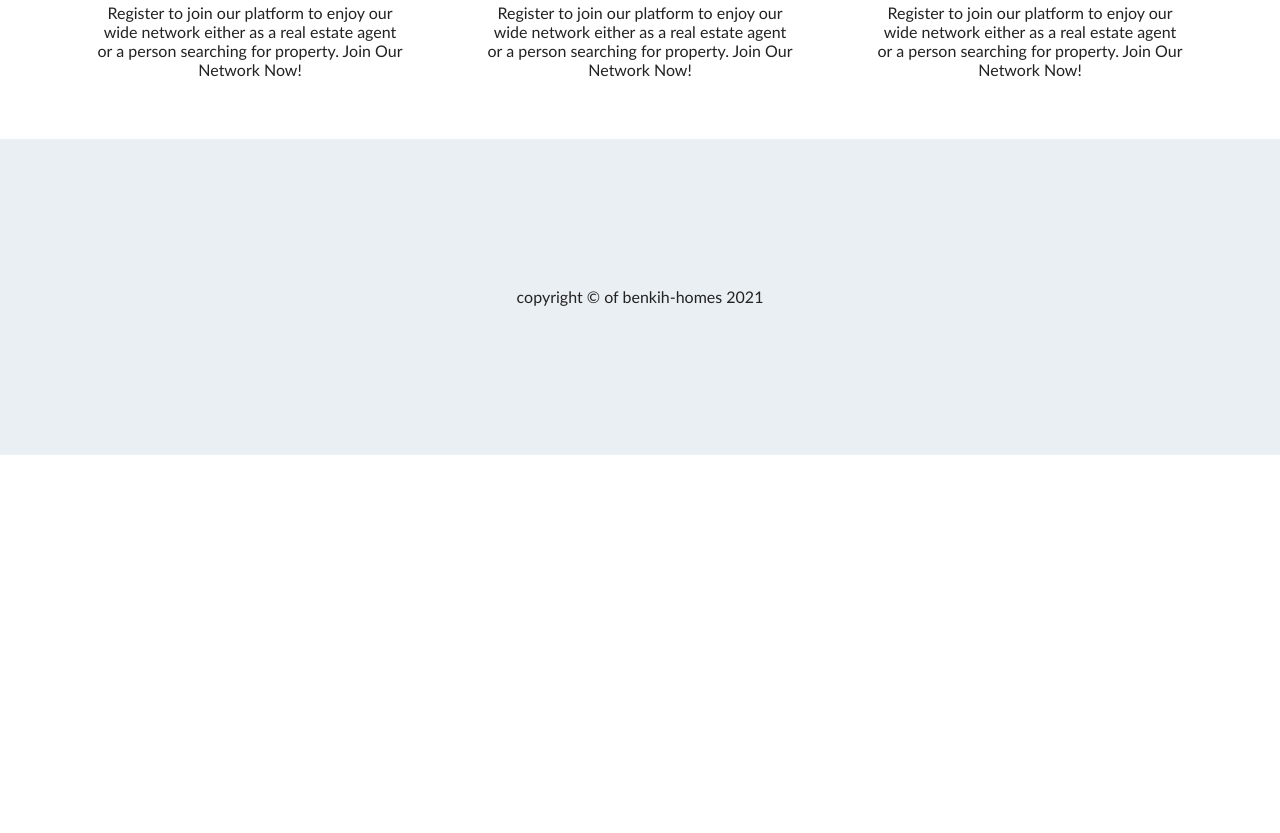
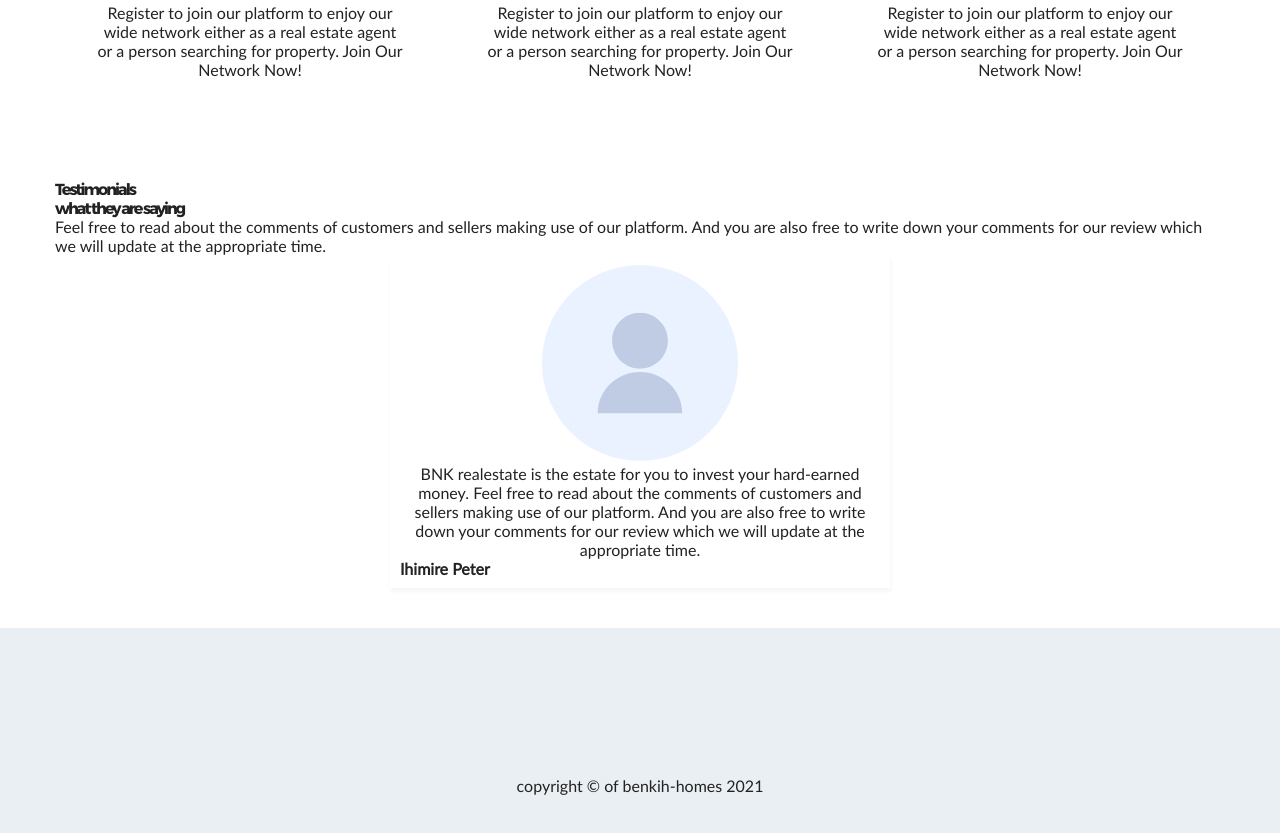
Before and after one commit to peterihimire/benkih-homes-react, a React (Create React App) app: page / in a window 1280 px wide. Shown: the part 8660-9493 px from the top of the page. Before the commit the page ends 9115 px from the top, so only its background shows below. Built offline with nearby package versions, Linux system fonts and the light colour scheme.

Commit message:
Worked on the homepage, added home-testimonials component and its corresponding css file and more

```diff
--- /dev/null
+++ b/src/properties/components/HomeTestimonials.css
@@ -0,0 +1,22 @@
+.home-testimonials {
+  padding: 4rem 0;
+}
+
+.testimonials-img img {
+  border-radius: 50%;
+}
+
+.testimonials-content {
+  display: flex;
+  flex-direction: column;
+  align-items: center;
+  justify-content: center;
+  width: 500px;
+  margin: 0 auto;
+  box-shadow: var(--main-shadow);
+  padding: 1rem;
+}
+
+.testimonials-content p {
+  text-align: center;
+}
--- /dev/null
+++ b/src/properties/components/HomeTestimonials.js
@@ -0,0 +1,39 @@
+import React from "react";
+import "./HomeTestimonials.css";
+import img from "../../assets/profile.png";
+// import Card from '../../shared/components/UIElements/Card';
+
+const HomeTestimonials = () => {
+  return (
+    <div className="home-testimonials">
+      <h4>Testimonials</h4>
+      <h4>what they are saying</h4>
+      <p>
+        Feel free to read about the comments of customers and sellers making use
+        of our platform. And you are also free to write down your comments for
+        our review which we will update at the appropriate time.
+      </p>
+      <div className="main-testimonials">
+        {/* <Card> */}
+          <div className="testimonials-content">
+            <div className="testimonials-img">
+              <img src={img} alt="people" />
+            </div>
+            <div>
+              <p>
+                BNK realestate is the estate for you to invest your hard-earned
+                money. Feel free to read about the comments of customers and
+                sellers making use of our platform. And you are also free to
+                write down your comments for our review which we will update at
+                the appropriate time.
+              </p>
+              <b>Ihimire Peter</b>
+            </div>
+          </div>
+        {/* </Card> */}
+      </div>
+    </div>
+  );
+};
+
+export default HomeTestimonials;
--- a/src/properties/pages/HomePage.js
+++ b/src/properties/pages/HomePage.js
@@ -5,6 +5,7 @@ import Banner from "../../shared/components/Banner";
 import HomeAbout from "../../properties/components/HomeAbout";
 import HomeRecent from "../../properties/components/HomeRecent";
 import HomeHow from "../../properties/components/HomeHow";
+import HomeTestimonials from "../../properties/components/HomeTestimonials";
 
 const HomePage = () => {
   return (
@@ -17,6 +18,7 @@ const HomePage = () => {
             <HomeAbout />
             <HomeRecent />
             <HomeHow />
+            <HomeTestimonials />
           </div>
         </div>
       </div>
```
